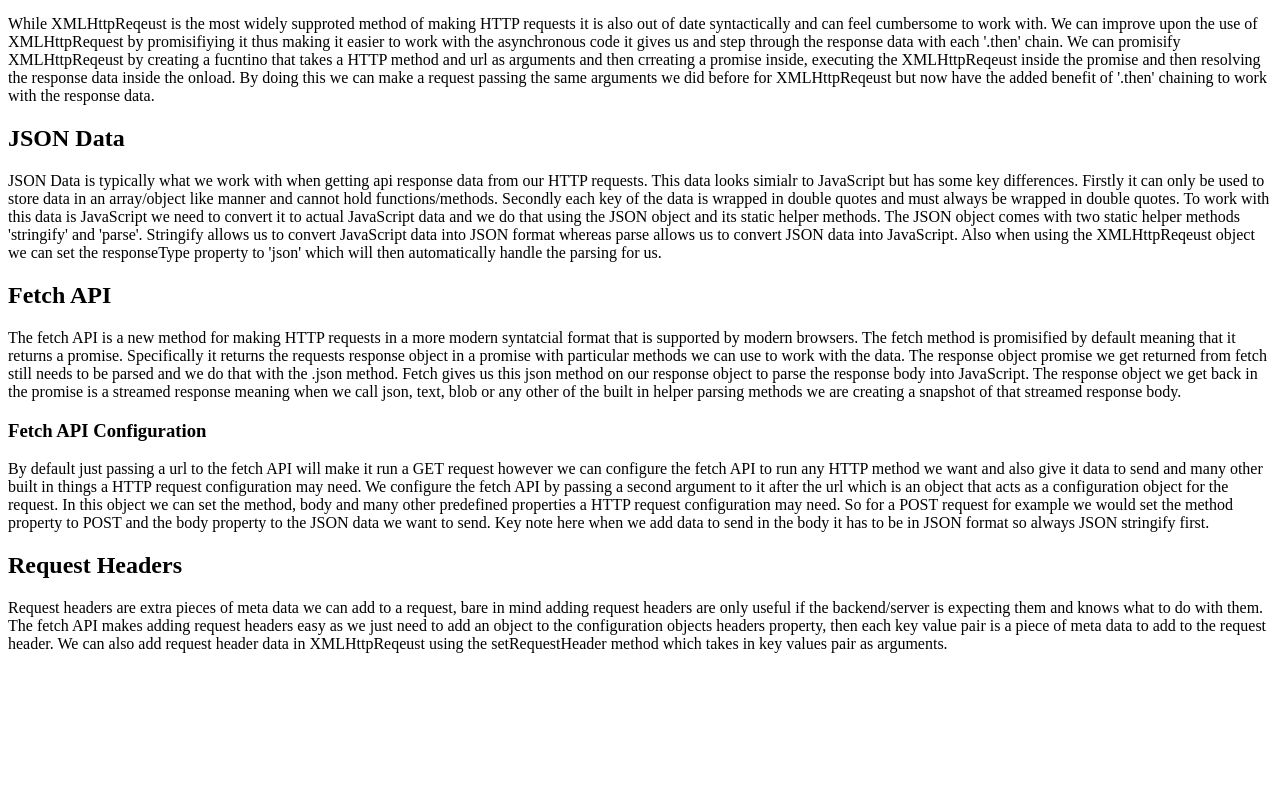
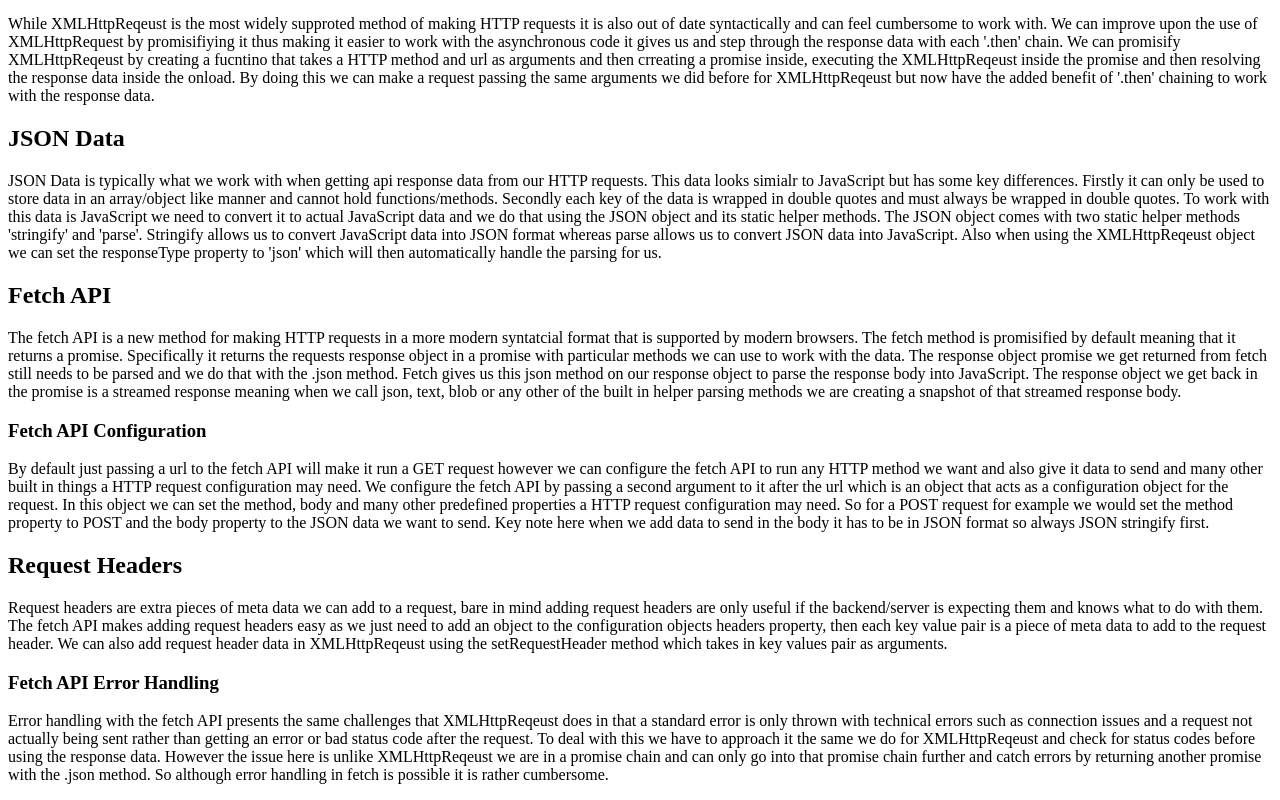
Before and after one commit to Adam-Harte/JavaScript-HTTP-requests, a plain HTML site: page index.html in a window 1280 px wide. Shown: the part 912-1712 px from the top of the page. Before the commit the page ends 1581 px from the top, so only its background shows below. Drawn offline with Linux system fonts and the light colour scheme; no server answers.

Commit message:
fetch error handling added

```diff
--- a/app.js
+++ b/app.js
@@ -131,8 +131,20 @@ fetch('https://jsonplaceholder.typicode.com/posts', {
 	},
 })
 	.then((response) => {
-		console.log(response);
-		return response.json();
+		// error handline
+		if (response.status >= 200 && response.status < 300) {
+			console.log(response);
+			return response.json();
+		} else {
+			return response.json().then((errorData) => {
+				console.log(errorData);
+				throw new Error('Something went wrong - Server Side');
+			});
+		}
+	})
+	.catch((error) => {
+		console.log(error);
+		throw new Error('Something went wrong!');
 	})
 	.then((data) => {
 		console.log(data);
--- a/index.html
+++ b/index.html
@@ -158,5 +158,18 @@
 			header data in XMLHttpReqeust using the setRequestHeader method which
 			takes in key values pair as arguments.
 		</p>
+		<h3>Fetch API Error Handling</h3>
+		<p>
+			Error handling with the fetch API presents the same challenges that
+			XMLHttpReqeust does in that a standard error is only thrown with technical
+			errors such as connection issues and a request not actually being sent
+			rather than getting an error or bad status code after the request. To deal
+			with this we have to approach it the same we do for XMLHttpReqeust and
+			check for status codes before using the response data. However the issue
+			here is unlike XMLHttpReqeust we are in a promise chain and can only go
+			into that promise chain further and catch errors by returning another
+			promise with the .json method. So although error handling in fetch is
+			possible it is rather cumbersome.
+		</p>
 	</body>
 </html>
```
